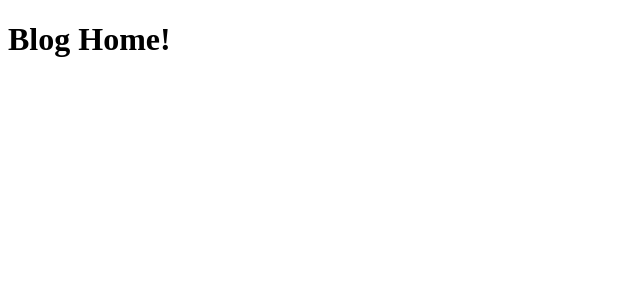
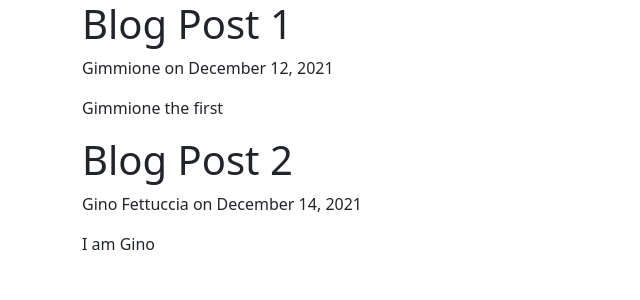
Before and after one commit to cartman1978/blog_app, a Django app: page / in a window 1280 px wide. Shown: the top 300 px of the page, without its empty margins (0-640 px from the left). Run offline with Django 3.2, Linux system fonts and the light colour scheme; some libraries are stand-ins or nearby versions.

Commit message:
added base template

```diff
--- /dev/null
+++ b/blog_app/blog/templates/blog/base.html
@@ -0,0 +1,41 @@
+<!DOCTYPE html>
+<html lang="en">
+
+<head>
+    <meta charset="UTF-8">
+    <meta http-equiv="X-UA-Compatible" content="IE=edge">
+    <meta name="viewport" content="width=device-width, initial-scale=1.0">
+    <link href="https://cdn.jsdelivr.net/npm/bootstrap@5.0.0-beta2/dist/css/bootstrap.min.css" rel="stylesheet"
+        integrity="sha384-BmbxuPwQa2lc/FVzBcNJ7UAyJxM6wuqIj61tLrc4wSX0szH/Ev+nYRRuWlolflfl" crossorigin="anonymous">
+
+
+    {% block corejs %}
+    <script src="https://code.jquery.com/jquery-3.4.1.slim.min.js"
+        integrity="sha384-J6qa4849blE2+poT4WnyKhv5vZF5SrPo0iEjwBvKU7imGFAV0wwj1yYfoRSJoZ+n"
+        crossorigin="anonymous"></script>
+    <script src="https://code.jquery.com/jquery-3.4.1.min.js"
+        integrity="sha256-CSXorXvZcTkaix6Yvo6HppcZGetbYMGWSFlBw8HfCJo=" crossorigin="anonymous"></script>
+    <script src="https://cdn.jsdelivr.net/npm/popper.js@1.16.0/dist/umd/popper.min.js"
+        integrity="sha384-Q6E9RHvbIyZFJoft+2mJbHaEWldlvI9IOYy5n3zV9zzTtmI3UksdQRVvoxMfooAo"
+        crossorigin="anonymous"></script>
+    <script src="https://stackpath.bootstrapcdn.com/bootstrap/4.4.1/js/bootstrap.min.js"
+        integrity="sha384-wfSDF2E50Y2D1uUdj0O3uMBJnjuUD4Ih7YwaYd1iqfktj0Uod8GCExl3Og8ifwB6"
+        crossorigin="anonymous"></script>
+    {% endblock %}
+
+    {% if title %}
+    <title>Django Blog - {{ title }}</title>
+    {% else %}
+    <title>Django Blog </title>
+    {% endif %}
+</head>
+
+<body>
+    <div class="container">
+        {% block content %}
+
+        {% endblock %}
+    </div>
+</body>
+
+</html>
--- a/blog_app/blog/templates/blog/home.html
+++ b/blog_app/blog/templates/blog/home.html
@@ -1,15 +1,8 @@
-<!DOCTYPE html>
-<html lang="en">
-
-<head>
-    <meta charset="UTF-8">
-    <meta http-equiv="X-UA-Compatible" content="IE=edge">
-    <meta name="viewport" content="width=device-width, initial-scale=1.0">
-    <title>Document</title>
-</head>
-
-<body>
-    <h1>Blog Home!</h1>
-</body>
-
-</html>
+{% extends "blog/base.html" %}
+{% block content %}
+{% for post in posts %}
+<h1>{{ post.title }}</h1>
+<p>{{ post.author }} on {{ post.date_posted }}</p>
+<p>{{ post.content }}</p>
+{% endfor %}
+{% endblock content %}
--- a/blog_app/blog/views.py
+++ b/blog_app/blog/views.py
@@ -1,8 +1,26 @@
 from django.shortcuts import render
 
+posts = [
+    {
+        'author': 'Gimmione',
+        'title': 'Blog Post 1',
+        'content': 'Gimmione the first',
+        'date_posted': 'December 12, 2021'
+    },
+      {
+        'author': 'Gino Fettuccia',
+        'title': 'Blog Post 2',
+        'content': 'I am Gino',
+        'date_posted': 'December 14, 2021'
+    }
+]
+
 def home(request):
-    return render(request, 'blog/home.html')
+    context = {
+        'posts': posts
+    }
+    return render(request, 'blog/home.html', context)
 
 
 def about(request):
-    return render(request, 'blog/about.html')
+    return render(request, 'blog/about.html', {'title': 'About'})
--- a/blog_app/blog_app/settings.py
+++ b/blog_app/blog_app/settings.py
@@ -20,7 +20,7 @@ BASE_DIR = Path(__file__).resolve().parent.parent
 # See https://docs.djangoproject.com/en/3.2/howto/deployment/checklist/
 
 # SECURITY WARNING: keep the secret key used in production secret!
-SECRET_KEY = ''
+SECRET_KEY = 'django-insecure-jqqrg02lfc*hbjztx(v1s@cg9&x3rnz9g(!#=b!!y__iphz=@c'
 
 # SECURITY WARNING: don't run with debug turned on in production!
 DEBUG = True
```
Also changed, not shown: blog_app/blog/templates/blog/about.html (+4 -15 lines).
